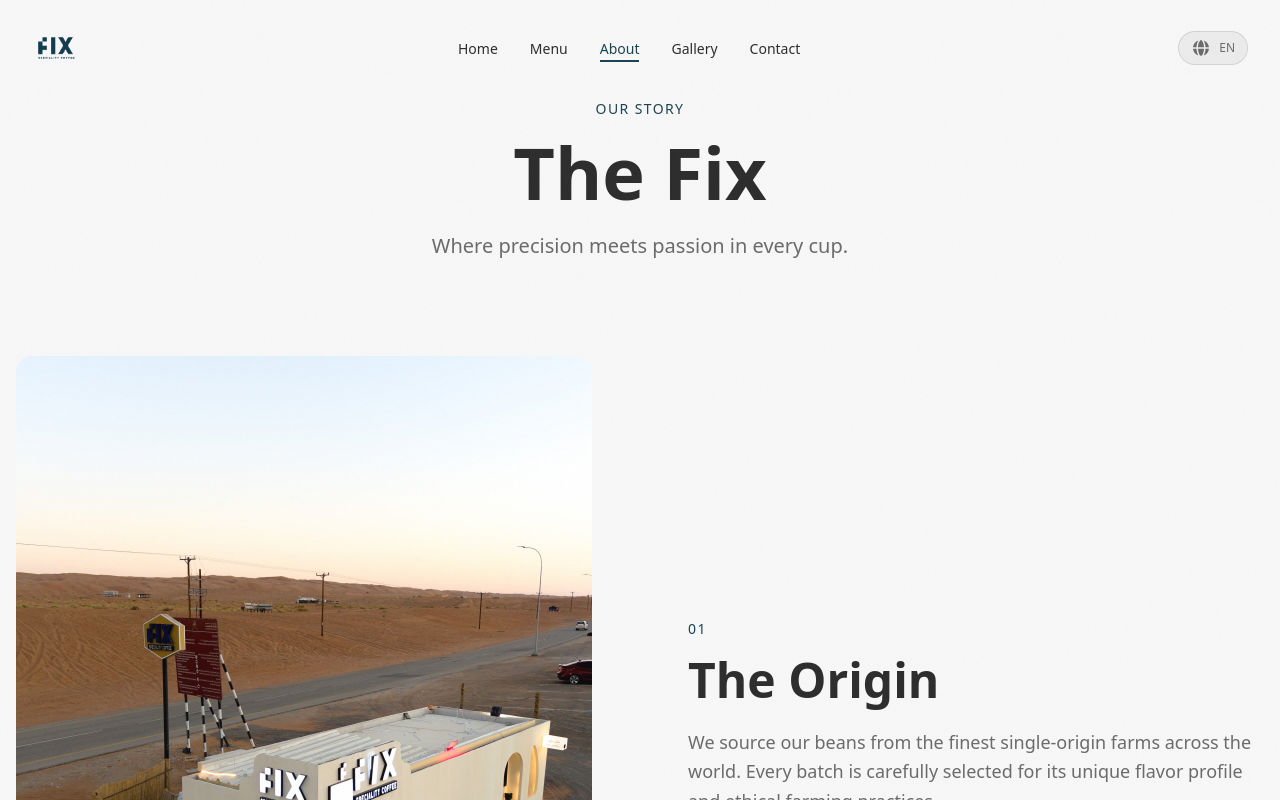
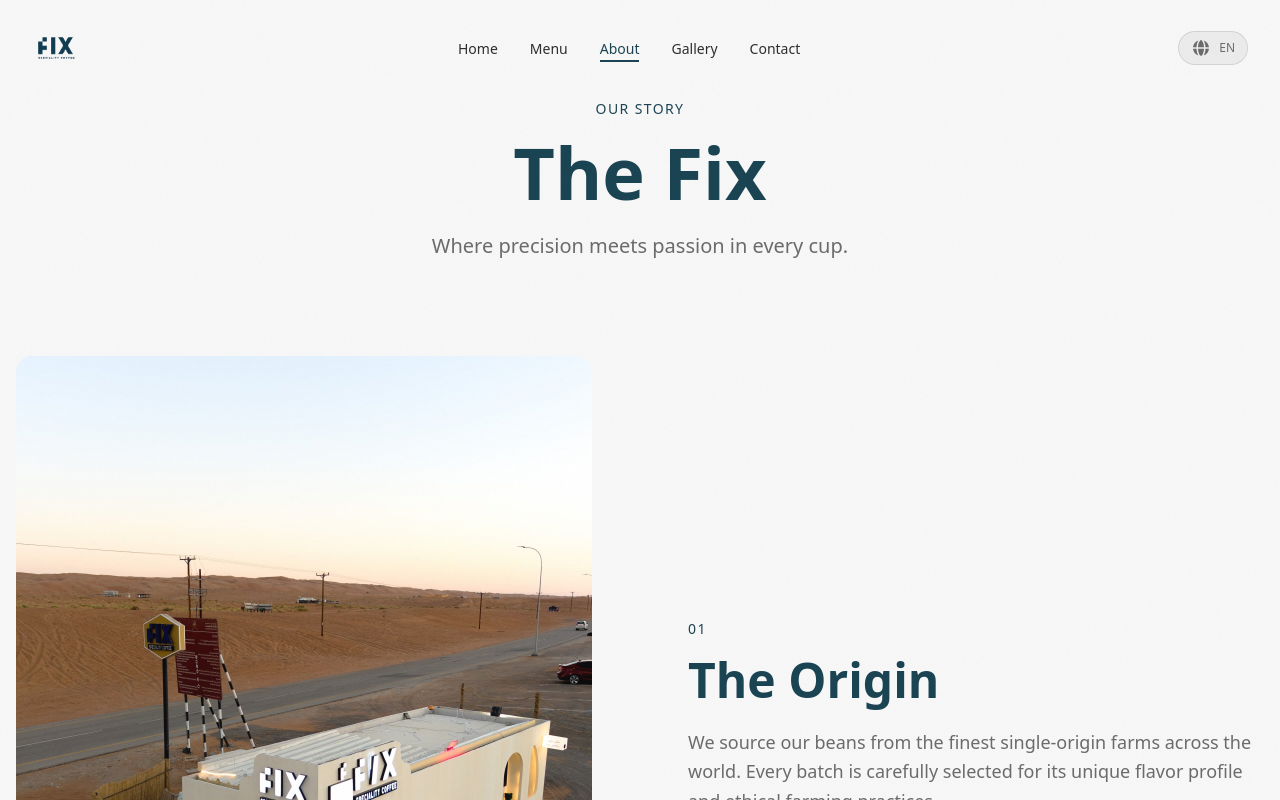
Before and after one commit to Ahmad-hue-hue/Fix.Om, a Next.js app in the folder fix-om/: page /about in a window 1280 px wide. Shown: the top 800 px of the page. Built offline with nearby package versions, Linux system fonts and the light colour scheme.

Commit message:
feat: style about page headings in primary color
- The Fix heading
- The Origin
- The Craft
- The Space

```diff
--- a/fix-om/app/about/page.tsx
+++ b/fix-om/app/about/page.tsx
@@ -84,7 +84,7 @@
             {language === "en" ? "Our Story" : "قصتنا"}
           </motion.span>
           <motion.h1
-            className="text-3xl sm:text-5xl md:text-6xl lg:text-7xl font-bold mt-3 md:mt-4"
+            className="text-3xl sm:text-5xl md:text-6xl lg:text-7xl font-bold mt-3 md:mt-4 text-primary"
             initial={{ opacity: 0, y: 30 }}
             animate={{ opacity: 1, y: 0 }}
             transition={{ delay: 0.3, duration: 0.8 }}
@@ -134,7 +134,7 @@
                     >
                       {language === "en" ? "0" + (index + 1) : "٠" + (index + 1)}
                     </motion.span>
-                    <h2 className="text-2xl sm:text-3xl md:text-4xl lg:text-5xl font-bold mt-2 md:mt-4">
+                    <h2 className="text-2xl sm:text-3xl md:text-4xl lg:text-5xl font-bold mt-2 md:mt-4 text-primary">
                       {language === "en" ? section.title : section.titleArabic}
                     </h2>
                     <p className="mt-3 md:mt-6 text-sm sm:text-base md:text-lg text-subtext leading-relaxed">
```
